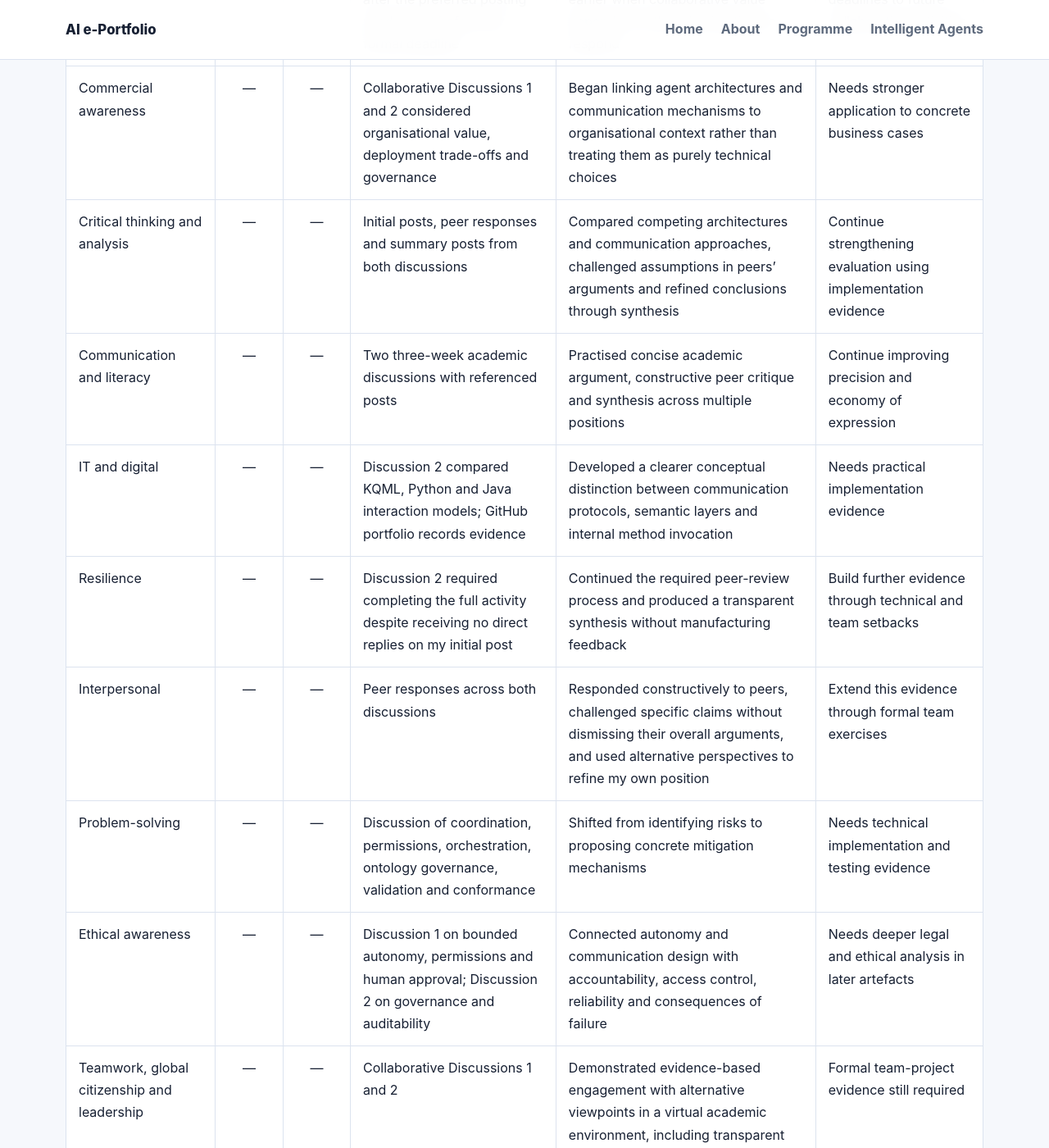
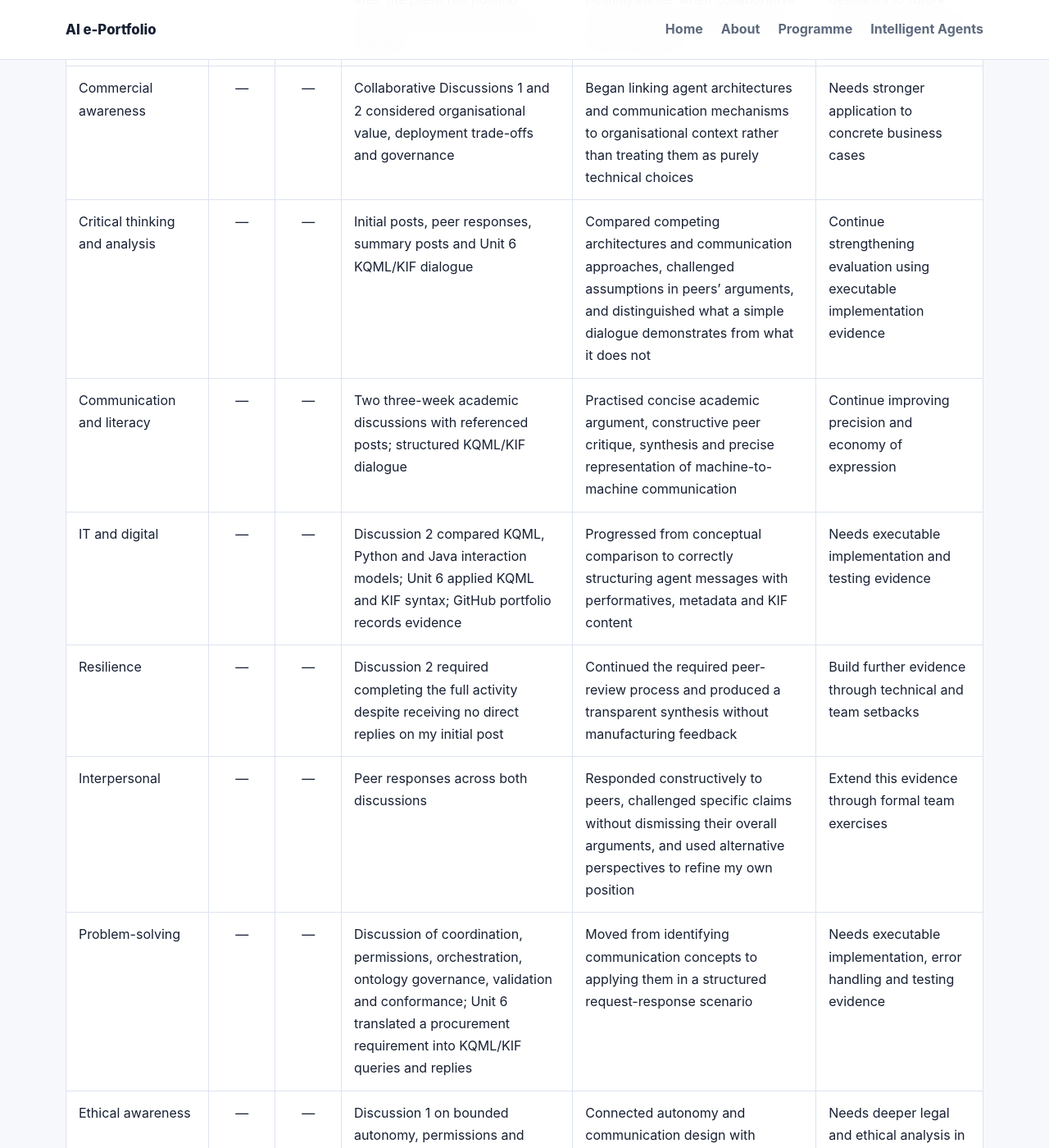
Before and after one commit to Monogios1996/Monogios1996.github.io, a Jekyll site: the page built from modules/intelligent-agents/skills-matrix.md, in a window 1280 px wide and 1400 px high, scrolled down 450 px. Shown: the whole window at 82% size. Built offline with Jekyll 4.4.1, drawn with Linux system fonts in a browser that asks for light colours; some of the changed text lies outside the part shown.

Commit message:
Update skills matrix with Unit 6 KQML/KIF exercise

```diff
--- a/modules/intelligent-agents/skills-matrix.md
+++ b/modules/intelligent-agents/skills-matrix.md
@@ -11,16 +11,16 @@ Ratings will use the following scale: **1 limited, 2 developing, 3 competent, 4
 |---|:---:|:---:|---|---|---|
 | Time management | — | — | Discussion 2 was completed after the preferred posting window but before any formal deadline | Identified the importance of posting earlier when collaborative value depends on others having time to respond | Apply earlier internal deadlines to future collaborative activities |
 | Commercial awareness | — | — | Collaborative Discussions 1 and 2 considered organisational value, deployment trade-offs and governance | Began linking agent architectures and communication mechanisms to organisational context rather than treating them as purely technical choices | Needs stronger application to concrete business cases |
-| Critical thinking and analysis | — | — | Initial posts, peer responses and summary posts from both discussions | Compared competing architectures and communication approaches, challenged assumptions in peers' arguments and refined conclusions through synthesis | Continue strengthening evaluation using implementation evidence |
-| Communication and literacy | — | — | Two three-week academic discussions with referenced posts | Practised concise academic argument, constructive peer critique and synthesis across multiple positions | Continue improving precision and economy of expression |
-| IT and digital | — | — | Discussion 2 compared KQML, Python and Java interaction models; GitHub portfolio records evidence | Developed a clearer conceptual distinction between communication protocols, semantic layers and internal method invocation | Needs practical implementation evidence |
+| Critical thinking and analysis | — | — | Initial posts, peer responses, summary posts and Unit 6 KQML/KIF dialogue | Compared competing architectures and communication approaches, challenged assumptions in peers' arguments, and distinguished what a simple dialogue demonstrates from what it does not | Continue strengthening evaluation using executable implementation evidence |
+| Communication and literacy | — | — | Two three-week academic discussions with referenced posts; structured KQML/KIF dialogue | Practised concise academic argument, constructive peer critique, synthesis and precise representation of machine-to-machine communication | Continue improving precision and economy of expression |
+| IT and digital | — | — | Discussion 2 compared KQML, Python and Java interaction models; Unit 6 applied KQML and KIF syntax; GitHub portfolio records evidence | Progressed from conceptual comparison to correctly structuring agent messages with performatives, metadata and KIF content | Needs executable implementation and testing evidence |
 | Resilience | — | — | Discussion 2 required completing the full activity despite receiving no direct replies on my initial post | Continued the required peer-review process and produced a transparent synthesis without manufacturing feedback | Build further evidence through technical and team setbacks |
 | Interpersonal | — | — | Peer responses across both discussions | Responded constructively to peers, challenged specific claims without dismissing their overall arguments, and used alternative perspectives to refine my own position | Extend this evidence through formal team exercises |
-| Problem-solving | — | — | Discussion of coordination, permissions, orchestration, ontology governance, validation and conformance | Shifted from identifying risks to proposing concrete mitigation mechanisms | Needs technical implementation and testing evidence |
+| Problem-solving | — | — | Discussion of coordination, permissions, orchestration, ontology governance, validation and conformance; Unit 6 translated a procurement requirement into KQML/KIF queries and replies | Moved from identifying communication concepts to applying them in a structured request-response scenario | Needs executable implementation, error handling and testing evidence |
 | Ethical awareness | — | — | Discussion 1 on bounded autonomy, permissions and human approval; Discussion 2 on governance and auditability | Connected autonomy and communication design with accountability, access control, reliability and consequences of failure | Needs deeper legal and ethical analysis in later artefacts |
 | Teamwork, global citizenship and leadership | — | — | Collaborative Discussions 1 and 2 | Demonstrated evidence-based engagement with alternative viewpoints in a virtual academic environment, including transparent handling of missing direct feedback | Formal team-project evidence still required |
-| Critical reflection | — | — | Unit 3 and Unit 7 summary posts plus learning log | Used peer interaction to revise terminology, assumptions and the framing of both agent autonomy and communication | Continue recording changes in thinking throughout the module |
+| Critical reflection | — | — | Unit 3 and Unit 7 summary posts, learning log and Unit 6 artefact limitations | Used peer interaction to revise terminology and assumptions, and explicitly distinguished conceptual understanding from implementation evidence | Continue recording changes in thinking throughout the module |
 
 ## Current evidence note
 
-The discussions provide evidence of development in several skills, but I have deliberately left the numerical ratings blank until there is enough module evidence to justify both a starting point and an end-of-module assessment. Ratings will not be back-filled simply to make the matrix appear complete.
+The current artefacts provide evidence of development in several skills, but I have deliberately left the numerical ratings blank until there is enough module evidence to justify both a starting point and an end-of-module assessment. Ratings will not be back-filled simply to make the matrix appear complete.
```
